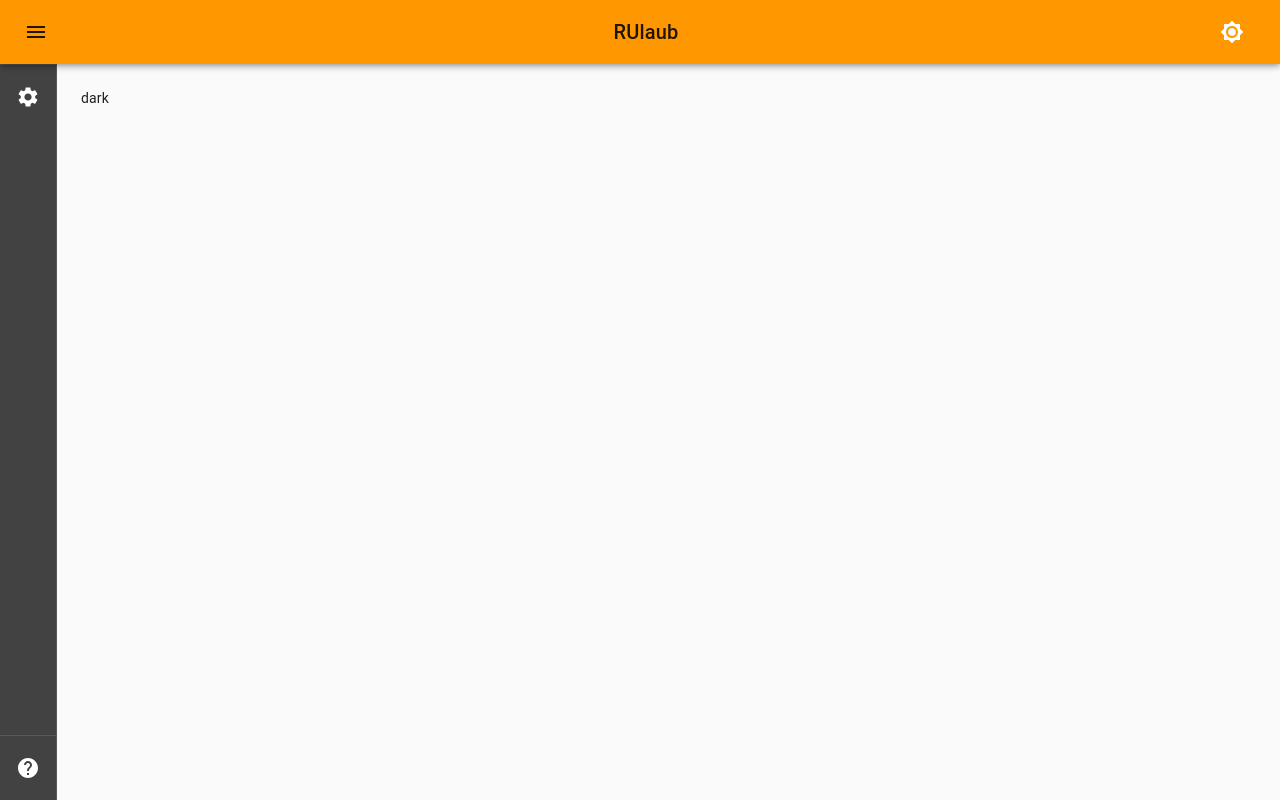
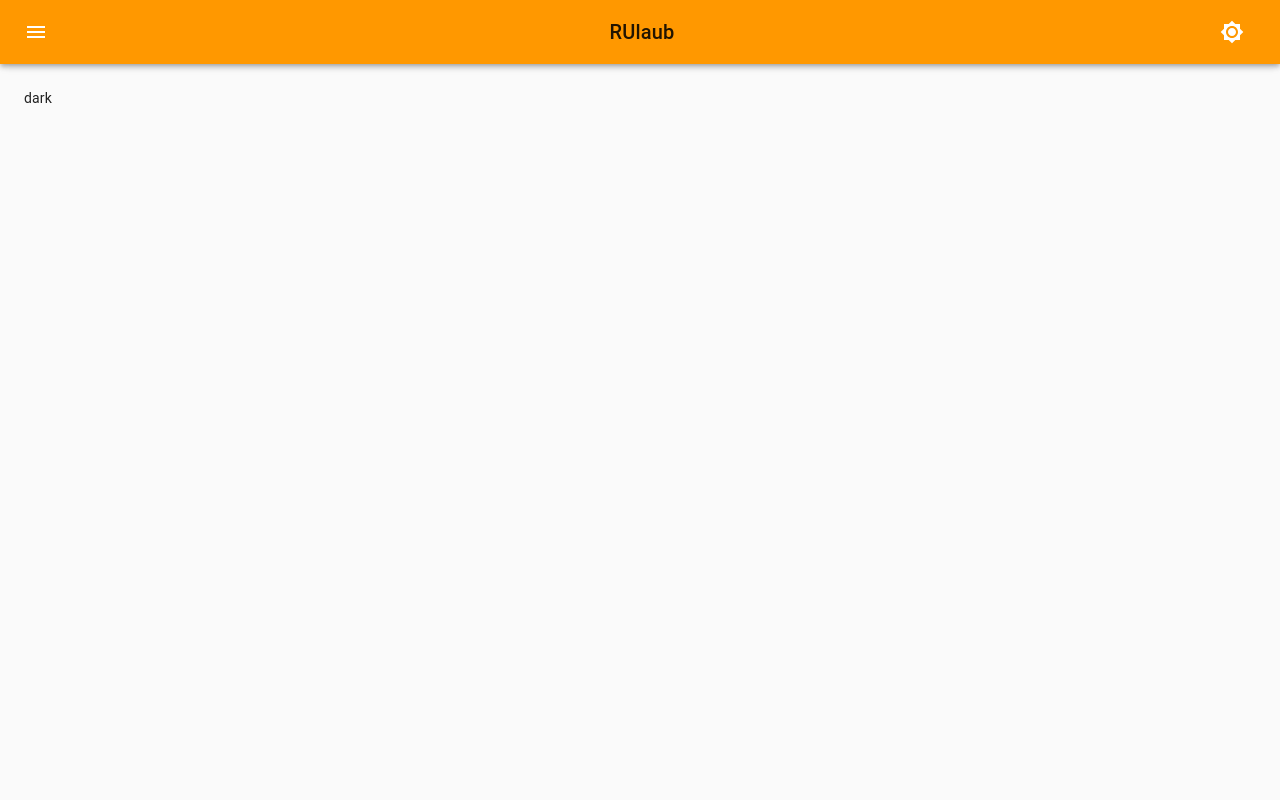
Before and after one commit to Cielquan/RUlaub, a React (Create React App) app: page / in a window 1280 px wide. Built offline with nearby package versions, Linux system fonts and the light colour scheme.

Commit message:
switch from mini drawer to temp drawer

```diff
--- a/src/App.tsx
+++ b/src/App.tsx
@@ -22,7 +22,7 @@ function App(): React.ReactElement {
           <Navbar title="RUlaub" />
           <SideMenu />
           <main className={classes.content}>
-            <div className={classes.toolbar} /> {/* Spacer */}
+            <div className={classes.navbarSpacer} />
             <div> {darkState ? "dark" : "light"} </div>
           </main>
         </div>
--- a/src/components/Navbar.tsx
+++ b/src/components/Navbar.tsx
@@ -1,40 +1,29 @@
 import React from "react";
-import clsx from "clsx";
 import { bindActionCreators } from "redux";
-import { useDispatch, useSelector } from "react-redux";
-import { AppBar, Toolbar, Typography, IconButton } from "@material-ui/core";
-import { Menu } from "@material-ui/icons";
+import { useDispatch } from "react-redux";
+import { AppBar, IconButton, Toolbar, Typography } from "@material-ui/core";
+import MenuIcon from "@material-ui/icons/Menu";
 
-import { actionCreators, State } from "../state";
+import { actionCreators } from "../state";
 import useStyles from "../styles";
 
 import DarkThemeSwitch from "./DarkThemeSwitch";
 
 const Navbar = ({ title }: { title: string }): React.ReactElement => {
   const dispatch = useDispatch();
-  const { openSideMenu, closeSideMenu } = bindActionCreators(actionCreators, dispatch);
-  const sideMenuState = useSelector((state: State) => state.sideMenuOpen);
+  const { openSideMenu } = bindActionCreators(actionCreators, dispatch);
 
   const classes = useStyles();
 
   return (
-    <AppBar
-      position="fixed"
-      className={clsx(classes.appBar, {
-        [classes.appBarShift]: sideMenuState,
-      })}
-    >
+    <AppBar position="fixed">
       <Toolbar>
         <IconButton
-          color="inherit"
-          aria-label="open drawer"
-          onClick={sideMenuState ? closeSideMenu : openSideMenu}
+          className={classes.sideMenuButton}
           edge="start"
-          className={clsx(classes.menuButton, {
-            [classes.hide]: sideMenuState,
-          })}
+          onClick={openSideMenu}
         >
-          <Menu />
+          <MenuIcon />
         </IconButton>
         <Typography className={classes.navbarTitle} variant="h6" align="center" noWrap>
           {title}
--- a/src/components/SideMenu.tsx
+++ b/src/components/SideMenu.tsx
@@ -1,8 +1,6 @@
 import React from "react";
 import { bindActionCreators } from "redux";
 import { useDispatch, useSelector } from "react-redux";
-import clsx from "clsx";
-import { useTheme } from "@material-ui/core/styles";
 import {
   Divider,
   Drawer,
@@ -12,7 +10,9 @@ import {
   ListItemIcon,
   ListItemText,
 } from "@material-ui/core";
-import { ChevronLeft, ChevronRight, Help, Settings } from "@material-ui/icons";
+import ChevronLeftIcon from "@material-ui/icons/ChevronLeft";
+import HelpIcon from "@material-ui/icons/Help";
+import SettingsIcon from "@material-ui/icons/Settings";
 
 import { actionCreators, State } from "../state";
 import useStyles from "../styles";
@@ -23,27 +23,14 @@ const SideMenu = (): React.ReactElement => {
   const sideMenuState = useSelector((state: State) => state.sideMenuOpen);
 
   const classes = useStyles();
-  const theme = useTheme();
 
-  const itemList: Array<[string, JSX.Element]> = [["Settings", <Settings />]];
+  const itemList: Array<[string, JSX.Element]> = [["Settings", <SettingsIcon />]];
 
   return (
-    <Drawer
-      variant="permanent"
-      className={clsx(classes.sideMenu, {
-        [classes.sideMenuOpen]: sideMenuState,
-        [classes.sideMenuClose]: !sideMenuState,
-      })}
-      classes={{
-        paper: clsx({
-          [classes.sideMenuOpen]: sideMenuState,
-          [classes.sideMenuClose]: !sideMenuState,
-        }),
-      }}
-    >
-      <div className={classes.toolbar}>
+    <Drawer anchor="left" open={sideMenuState} onClose={closeSideMenu}>
+      <div className={classes.sideMenuHeader}>
         <IconButton onClick={closeSideMenu}>
-          {theme.direction === "rtl" ? <ChevronRight /> : <ChevronLeft />}
+          <ChevronLeftIcon />
         </IconButton>
       </div>
       <Divider />
@@ -60,7 +47,7 @@ const SideMenu = (): React.ReactElement => {
         <List>
           <ListItem button key="Help">
             <ListItemIcon>
-              <Help />
+              <HelpIcon />
             </ListItemIcon>
             <ListItemText primary="Help" />
           </ListItem>
--- a/src/styles.ts
+++ b/src/styles.ts
@@ -1,65 +1,8 @@
 import { makeStyles } from "@material-ui/core/styles";
-
-const sideMenuWidth = 240;
 
 const useStyles = makeStyles((theme) => ({
   root: {
     display: "flex",
-  },
-  appBar: {
-    zIndex: theme.zIndex.drawer + 1,
-    transition: theme.transitions.create(["width", "margin"], {
-      easing: theme.transitions.easing.sharp,
-      duration: theme.transitions.duration.leavingScreen,
-    }),
-  },
-  appBarShift: {
-    marginLeft: sideMenuWidth,
-    width: `calc(100% - ${sideMenuWidth}px)`,
-    transition: theme.transitions.create(["width", "margin"], {
-      easing: theme.transitions.easing.sharp,
-      duration: theme.transitions.duration.enteringScreen,
-    }),
-  },
-  navbarTitle: {
-    flexGrow: 1,
-  },
-  menuButton: {
-    marginRight: theme.spacing(3),
-  },
-  hide: {
-    display: "none",
-  },
-  sideMenu: {
-    width: sideMenuWidth,
-    flexShrink: 0,
-    whiteSpace: "nowrap",
-  },
-  sideMenuOpen: {
-    width: sideMenuWidth,
-    transition: theme.transitions.create("width", {
-      easing: theme.transitions.easing.sharp,
-      duration: theme.transitions.duration.enteringScreen,
-    }),
-  },
-  sideMenuClose: {
-    transition: theme.transitions.create("width", {
-      easing: theme.transitions.easing.sharp,
-      duration: theme.transitions.duration.leavingScreen,
-    }),
-    overflowX: "hidden",
-    width: theme.spacing(7) + 1,
-    [theme.breakpoints.up("sm")]: {
-      width: theme.spacing(7) + 1,
-    },
-  },
-  toolbar: {
-    display: "flex",
-    alignItems: "center",
-    justifyContent: "flex-end",
-    padding: theme.spacing(0, 1),
-    // necessary for content to be below app bar
-    ...theme.mixins.toolbar,
   },
   content: {
     flexGrow: 1,
@@ -68,6 +11,25 @@ const useStyles = makeStyles((theme) => ({
   bottom: {
     marginTop: "auto",
   },
+  navbarSpacer: {
+    // necessary for content to be below app bar
+    ...theme.mixins.toolbar,
+  },
+  navbarTitle: {
+    flexGrow: 1,
+  },
+  sideMenuButton: {
+    marginRight: theme.spacing(2),
+  },
+  sideMenuHeader: {
+    width: 240,
+    display: "flex",
+    alignItems: "center",
+    justifyContent: "flex-end",
+    padding: theme.spacing(0, 1),
+    // necessary to match toolbar height
+    ...theme.mixins.toolbar,
+  },
 }));
 
 export default useStyles;
```
